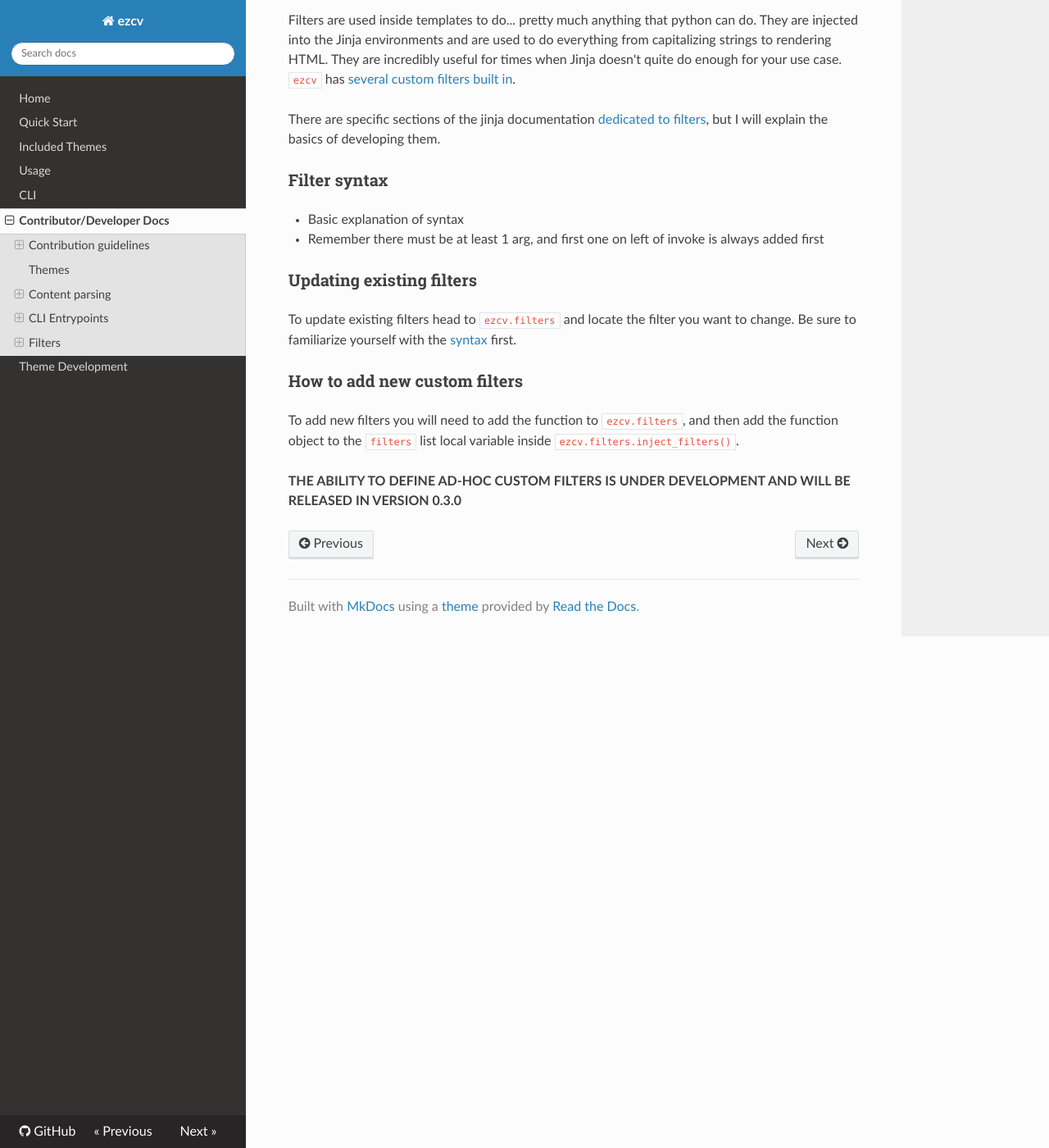
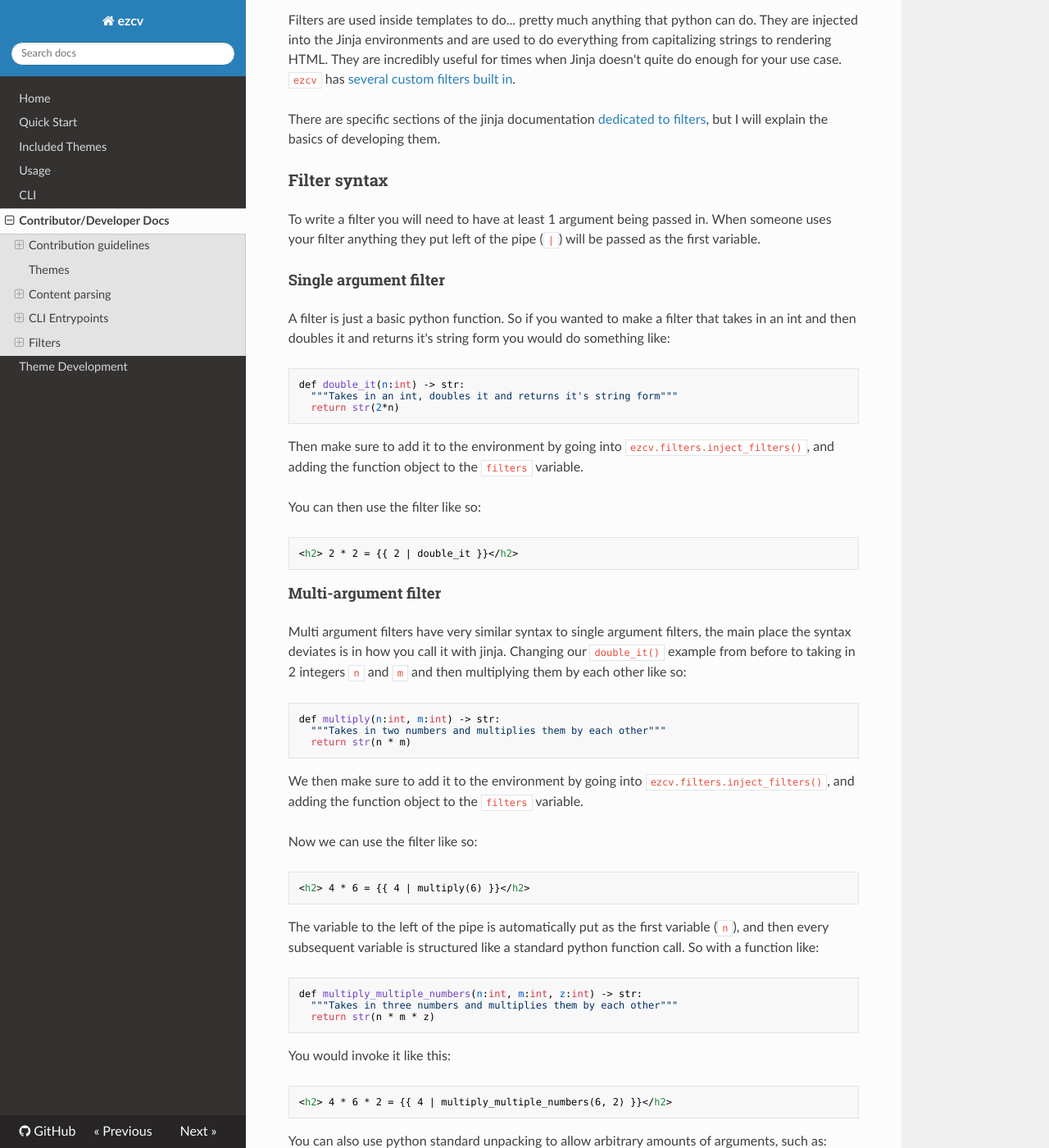
Before and after one commit to Descent098/ezcv, an MkDocs documentation site: the page built from docs/contributor-docs.md, in a window 1280 px wide and 1400 px high, scrolled down 3964 px. Shown: the whole window at 82% size. Built offline with MkDocs 1.6.1, drawn with Linux system fonts in a browser that asks for light colours; nearby versions of some CDN libraries; some of the changed text lies outside the part shown.

Commit message:
Added gallery to base theme, and added final touches to filters/themes docs

````diff
--- a/docs/contributor-docs.md
+++ b/docs/contributor-docs.md
@@ -157,8 +157,96 @@ Filters are used inside templates to do... pretty much anything that python can
 There are specific sections of the jinja documentation [dedicated to filters](https://jinja.palletsprojects.com/en/3.0.x/templates/#filters), but I will explain the basics of developing them.
 
 ### Filter syntax
-- Basic explanation of syntax
-  - Remember there must be at least 1 arg, and first one on left of invoke is always added first
+
+To write a filter you will need to have at least 1 argument being passed in. When someone uses your filter anything they put left of the pipe (`|`) will be passed as the first variable.
+
+#### Single argument filter
+
+A filter is just a basic python function. So if you wanted to make a filter that takes in an int and then doubles it and returns it's string form you would do something like:
+
+```python
+def double_it(n:int) -> str:
+  """Takes in an int, doubles it and returns it's string form"""
+  return str(2*n)
+```
+
+Then make sure to add it to the environment by going into ```ezcv.filters.inject_filters()```, and adding the function object to the `filters` variable.
+
+You can then use the filter like so:
+
+```jinja2
+<h2> 2 * 2 = {{ 2 | double_it }}</h2>
+```
+
+#### Multi-argument filter
+
+Multi argument filters have very similar syntax to single argument filters, the main place the syntax deviates is in how you call it with jinja. Changing our `double_it()` example from before to taking in 2 integers `n` and `m` and then multiplying them by each other like so:
+
+```python
+def multiply(n:int, m:int) -> str:
+  """Takes in two numbers and multiplies them by each other"""
+  return str(n * m)
+```
+
+We then make sure to add it to the environment by going into ```ezcv.filters.inject_filters()```, and adding the function object to the `filters` variable.
+
+Now we can use the filter like so:
+
+```jinja2
+<h2> 4 * 6 = {{ 4 | multiply(6) }}</h2>
+```
+
+The variable to the left of the pipe is automatically put as the first variable (`n`), and then every subsequent variable is structured like a standard python function call. So with a function like:
+
+```python
+def multiply_multiple_numbers(n:int, m:int, z:int) -> str:
+  """Takes in three numbers and multiplies them by each other"""
+  return str(n * m * z)
+```
+
+You would invoke it like this:
+
+```jinja2
+<h2> 4 * 6 * 2 = {{ 4 | multiply_multiple_numbers(6, 2) }}</h2>
+```
+
+You can also use python standard unpacking to allow arbitrary amounts of arguments, such as:
+
+```python
+def multiply_many_numbers(*numbers:int) -> str:
+  """Takes in an arbitrary amount of numbers and multiplies them by each other"""
+  result = 1
+
+  for number in numbers:
+    result *= number
+
+  return str(result)
+```
+
+Which would be called after being added to ```ezcv.filters.inject_filters()``` with any number of arugment like this:
+
+```
+<h2> 2 * 3 * 4 * 5 * 6 * 7 = {{ 2 | multiply_many_numbers(3, 4, 5, 6, 7) }}</h2>
+```
+
+The same goes for using keyword arguments, just keep in mind you still **must** have that first argument passed. So something like:
+
+```python
+def string_values(n:int, **kwargs) -> str:
+    """Takes in arguments and prints them"""
+
+    return str(kwargs)
+```
+
+Could be called like this after being added to ```ezcv.filters.inject_filters()```:
+
+```jinja
+<h2> {{ 2 | string_values(arg_1 = "wow", arg_2 = "wowee", arg_3="zooweemama") }}</h2>
+```
+
+Notice our first number is just a throwaway value, but it is necessary in this case.
+
+More details about jinja filters can be found [here](https://ttl255.com/jinja2-tutorial-part-4-template-filters/#writingyourownfilters)
 
 ### Updating existing filters
 To update existing filters head to ```ezcv.filters``` and locate the filter you want to change. Be sure to familiarize yourself with the [syntax](#filter-syntax) first.
````
Also changed, not shown: CHANGELOG.md (+3 -2 lines), docs/theme-development.md (+40 -0 lines), 3 other files.
